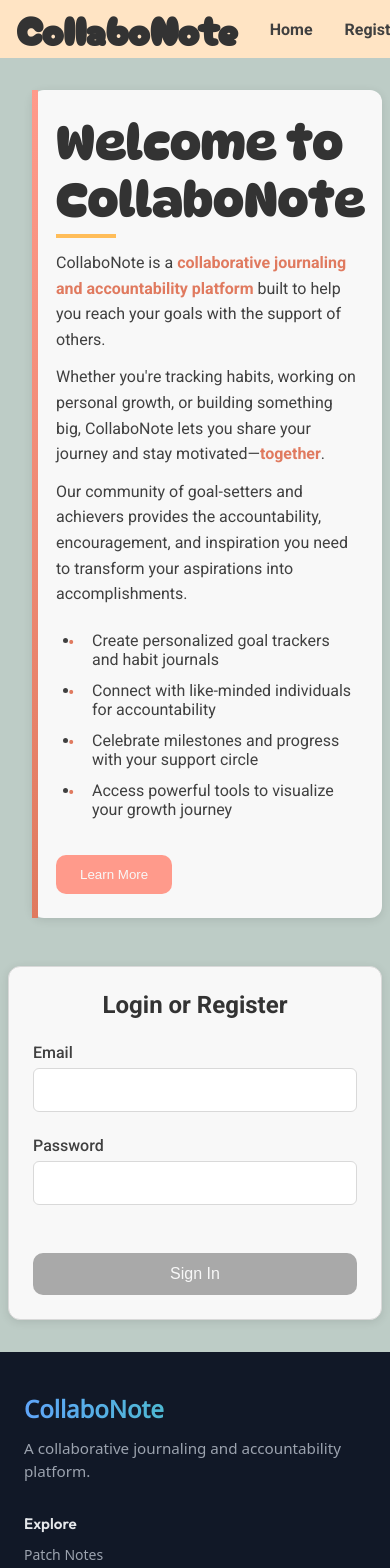
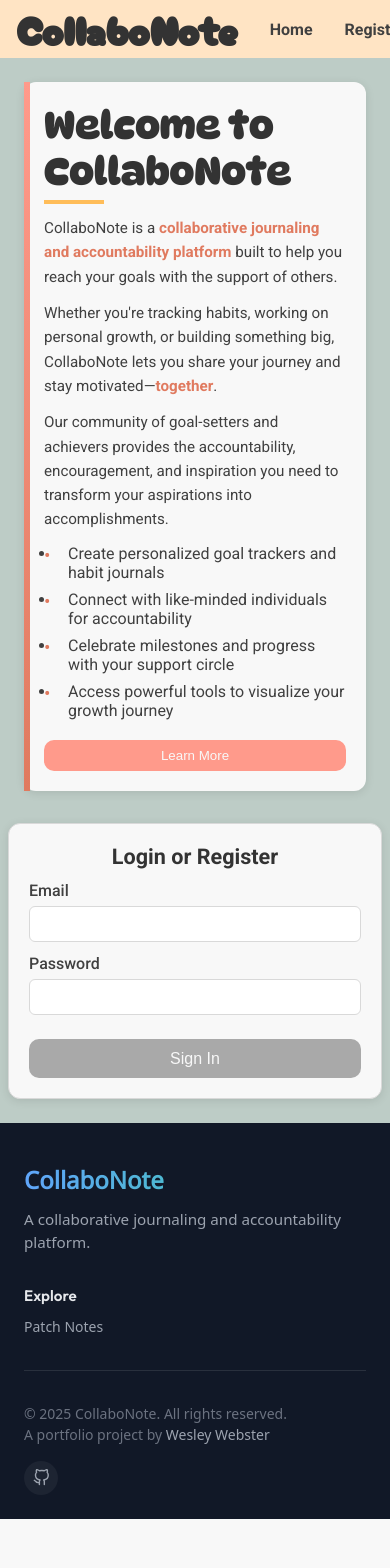
Before and after one commit to WesloTheWeb/CollaboNote, a Next.js app: page / in a window 390 px wide. Shown: the top 1568 px of the page. After the commit the page ends 1519 px from the top, so only its background shows below. Built offline with nearby package versions, Linux system fonts and the light colour scheme.

Commit message:
media queries added on blurb and login

```diff
--- a/src/components/LandingPage/LandingPage.module.scss
+++ b/src/components/LandingPage/LandingPage.module.scss
@@ -12,6 +12,11 @@
     border-radius: 0.75rem;
     box-shadow: 0 2px 10px rgba(0, 0, 0, 0.1);
     position: relative;
+
+    @media #{v.$mq-smallScreen} {
+        margin: 1rem;
+        padding: 1.25rem;
+    }
 
     &::before {
         content: '';
@@ -33,6 +38,10 @@
     font-weight: 700;
     position: relative;
 
+    @media #{v.$mq-smallScreen} {
+        font-size: calc(v.$font-size-2xl * 0.8);
+    }
+
     &::after {
         content: '';
         display: block;
@@ -48,6 +57,10 @@
     font-size: v.$font-size-base;
     line-height: 1.6;
 
+    @media #{v.$mq-smallScreen} {
+        font-size: calc(v.$font-size-base * 0.95);
+    }
+
     p {
         margin-bottom: v.$spacing-md;
     }
@@ -62,10 +75,19 @@
     margin-top: v.$spacing-lg;
     padding-left: v.$spacing-lg;
 
+    @media #{v.$mq-smallScreen} {
+        margin-top: v.$spacing-md;
+        padding-left: v.$spacing-md;
+    }
+
     li {
         margin-bottom: v.$spacing-md;
         position: relative;
         padding-left: v.$spacing-md;
+
+        @media #{v.$mq-smallScreen} {
+            margin-bottom: v.$spacing-sm;
+        }
 
         &::before {
             content: '•';
@@ -91,6 +113,13 @@
     border: none;
     cursor: pointer;
 
+    @media #{v.$mq-smallScreen} {
+        width: 100%;
+        text-align: center;
+        padding: v.$spacing-sm v.$spacing-md;
+        margin-top: v.$spacing-md;
+    }
+
     &:hover {
         background-color: darken(map-get(map-get(v.$colors, 'primary'), 'coral'), 10%);
     }
--- a/src/components/LandingPage/LoginRegister/LoginRegister.module.scss
+++ b/src/components/LandingPage/LoginRegister/LoginRegister.module.scss
@@ -2,13 +2,18 @@
 @use '../../../styles/typography.scss' as t;
 
 .loginContainer {
-  border: 1px solid v.$color-grey-light;
-  border-radius: v.$radius-base;
-  padding: v.$spacing-lg;
-  margin: v.$spacing-lg auto;
-  max-width: 450px;
-  background-color: v.$primaryBackgroundColorWhite;
+  border: 1px solid #D9D9D9;
+  border-radius: 0.75rem;
+  padding: 1.5rem;
+  margin: 1.5rem 9.5rem 0;
+  background-color: #f8f8f8;
   box-shadow: 0 2px 10px rgba(0, 0, 0, 0.1);
+
+  @media #{v.$mq-smallScreen} {
+    margin: 1rem 0;
+    padding: 1.25rem;
+    max-width: 100%;
+  }
 
   h6 {
     font-size: v.$font-size-xl;
@@ -16,11 +21,20 @@
     margin-bottom: v.$spacing-lg;
     text-align: center;
     font-weight: 600;
+
+    @media #{v.$mq-smallScreen} {
+      font-size: calc(v.$font-size-xl * 0.9);
+      margin-bottom: v.$spacing-md;
+    }
   }
 }
 
 .formSection {
   margin-bottom: v.$spacing-lg;
+
+  @media #{v.$mq-smallScreen} {
+    margin-bottom: v.$spacing-md;
+  }
 
   label {
     display: block;
@@ -36,6 +50,10 @@
     border-radius: v.$radius-sm;
     font-size: v.$font-size-base;
     transition: border-color v.$transition-standard;
+
+    @media #{v.$mq-smallScreen} {
+      padding: v.$spacing-sm;
+    }
 
     &:focus {
       outline: none;
@@ -68,9 +86,14 @@
   transition: background-color v.$transition-standard;
   margin-top: v.$spacing-lg;
 
-//   &:hover {
-//     background-color: darken(map-get(map-get(v.$colors, 'secondary'), 'terracotta'), 10%);
-//   }
+  @media #{v.$mq-smallScreen} {
+    padding: calc(v.$button-padding-base * 0.9);
+    margin-top: v.$spacing-md;
+  }
+
+  &:hover {
+    background-color: darken(map-get(map-get(v.$colors, 'secondary'), 'terracotta'), 10%);
+  }
 
   &:focus {
     outline: none;
@@ -84,4 +107,9 @@
   margin-bottom: v.$spacing-lg;
   text-align: center;
   font-weight: 600;
+
+  @media #{v.$mq-smallScreen} {
+    font-size: calc(v.$font-size-xl * 0.9);
+    margin-bottom: v.$spacing-md;
+  }
 }
```
